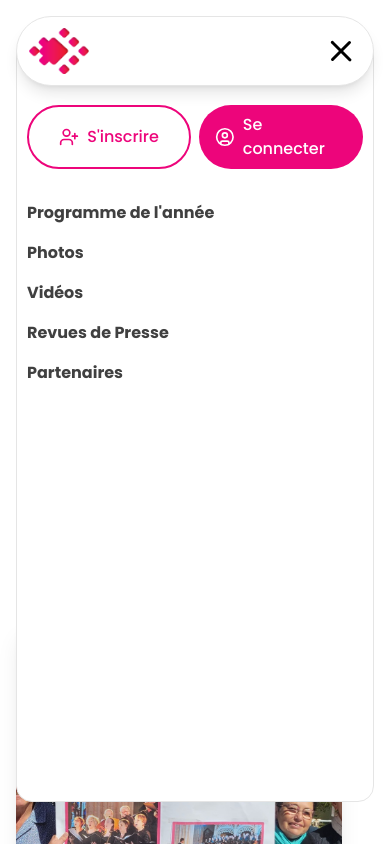
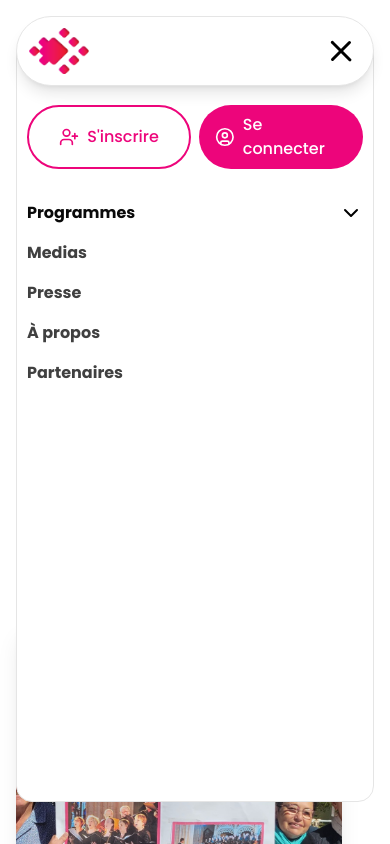
Before and after one commit to lionelLP/estivales_2025_v2, a Next.js app: page / in a window 390 px wide. Both pictures are taken after a click on the button "Open Menu". Shown: the top 844 px of the page. Built offline with nearby package versions, Linux system fonts and the light colour scheme; no server answers.

Commit message:
mobilenavbarUpdate

```diff
--- a/components/common/MobileNavbar.tsx
+++ b/components/common/MobileNavbar.tsx
@@ -10,6 +10,7 @@ import { HoveredLink } from "../ui/navbar-menu";
 
 export default function MobileNavbar() {
   const [isOpen, setIsOpen] = useState(false);
+  const [isProgramOpen, setIsProgramOpen] = useState(false);
   const { user } = useAuth();
   const { logout } = useAuthentication();
 
@@ -127,36 +128,75 @@ export default function MobileNavbar() {
             )}
           </div>
 
-          {/* Programme */}
-          <div className="flex justify-between items-center">
-            <HoveredLink href="/programme" onClick={handleLinkClick}>
-              <strong>Programme de l&apos;année</strong>
-            </HoveredLink>
+          {/* Programme avec sous-menu */}
+          <div className="flex flex-col">
+            <div
+              className="flex justify-between items-center cursor-pointer"
+              onClick={() => setIsProgramOpen(!isProgramOpen)}
+            >
+              <span className="font-bold">Programmes</span>
+              <motion.svg
+                width="24"
+                height="24"
+                viewBox="0 0 24 24"
+                fill="none"
+                xmlns="http://www.w3.org/2000/svg"
+                animate={{ rotate: isProgramOpen ? 180 : 0 }}
+                className="text-black dark:text-white"
+              >
+                <path
+                  d="M6 9l6 6 6-6"
+                  stroke="currentColor"
+                  strokeWidth="2"
+                  strokeLinecap="round"
+                  strokeLinejoin="round"
+                />
+              </motion.svg>
+            </div>
+
+            <motion.div
+              initial={{ height: 0 }}
+              animate={{ height: isProgramOpen ? "auto" : 0 }}
+              transition={{ duration: 0.3 }}
+              className="overflow-hidden ml-4"
+            >
+              <div className="flex flex-col space-y-2 py-2">
+                <HoveredLink
+                  href="/programmes/to-come"
+                  onClick={handleLinkClick}
+                >
+                  À venir
+                </HoveredLink>
+                <HoveredLink href="/programmes/past" onClick={handleLinkClick}>
+                  Programmes passés
+                </HoveredLink>
+              </div>
+            </motion.div>
           </div>
 
           {/* Photos */}
           <div className="flex justify-between items-center">
-            <HoveredLink href="/photos" onClick={handleLinkClick}>
-              <strong>Photos</strong>
+            <HoveredLink href="/media" onClick={handleLinkClick}>
+              <strong>Medias</strong>
             </HoveredLink>
           </div>
 
           {/* Vidéos */}
           <div className="flex justify-between items-center">
-            <HoveredLink href="/videos" onClick={handleLinkClick}>
-              <strong>Vidéos</strong>
+            <HoveredLink href="/presse" onClick={handleLinkClick}>
+              <strong>Presse</strong>
             </HoveredLink>
           </div>
 
           {/* Revues de Presse */}
           <div className="flex justify-between items-center">
-            <HoveredLink href="/presse" onClick={handleLinkClick}>
-              <strong>Revues de Presse</strong>
+            <HoveredLink href="/about" onClick={handleLinkClick}>
+              <strong>À propos</strong>
             </HoveredLink>
           </div>
 
           <div className="flex justify-between items-center">
-            <HoveredLink href="/partenaires" onClick={handleLinkClick}>
+            <HoveredLink href="/partners" onClick={handleLinkClick}>
               <strong>Partenaires</strong>
             </HoveredLink>
           </div>
```
